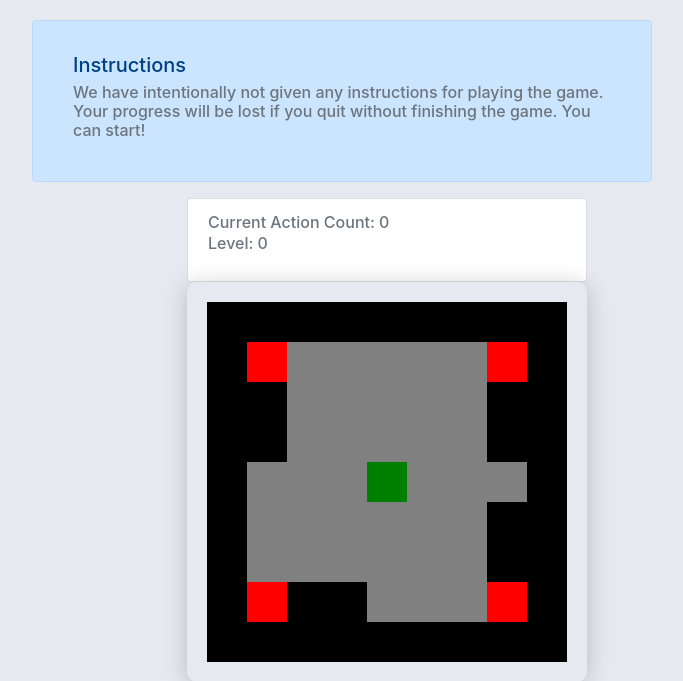
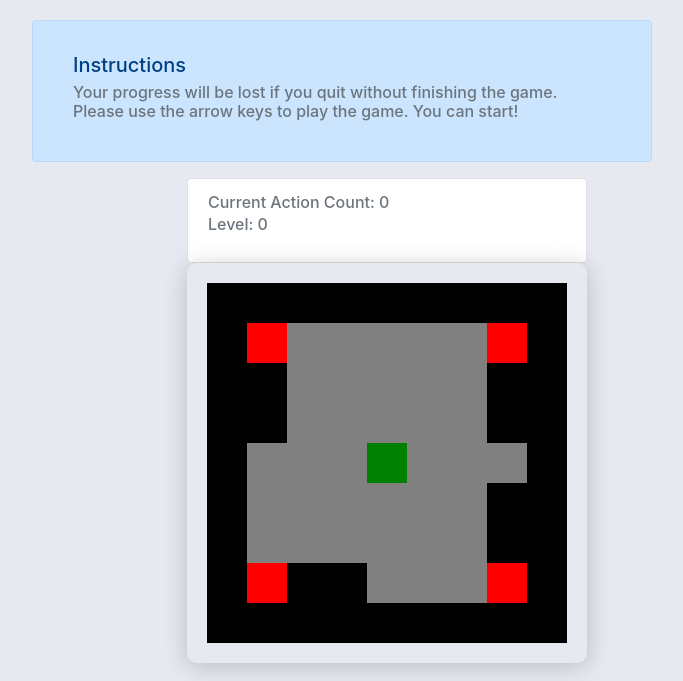
Before and after one commit to Ethical-Intelligence-Lab/prob_self_app_js, a Django app: page /logic/ in a window 1280 px wide. Shown: the top 681 px of the page, without its empty margins (298-981 px from the left). Run offline with Django 3.2, Linux system fonts and the light colour scheme; some libraries are stand-ins or nearby versions.

Commit message:
Finalizing for experiment

```diff
--- a/game/templates/game/logic_game.html
+++ b/game/templates/game/logic_game.html
@@ -20,9 +20,8 @@
     <div class="alert alert-primary" role="alert">
         <div class="card-body">
             <h5 class="card-title">Instructions</h5>
-            <h6 class="card-subtitle mb-2 text-muted">We have intentionally not given any instructions for playing the
-                game. Your progress will be lost if you
-                quit without finishing the game. You can start!</h6>
+            <h6 class="card-subtitle mb-2 text-muted">Your progress will be lost if you
+                quit without finishing the game. Please use the arrow keys to play the game. You can start!</h6>
         </div>
     </div>
 
--- a/game/templates/game/success.html
+++ b/game/templates/game/success.html
@@ -42,7 +42,7 @@
         <i class="crossmark">✓</i>
       </div>
         <h1>Success</h1>
-        <p>We received your submission;<br/> thank you!</p>
+        <p>We received your submission;<br/> thank you! You now need to complete the rest of the form.</p>
         <p>Your Worker ID: {{ worker_id }}<br/>Your Completion Code: {{ completion_code }}</p>
       </div>
     </body>
--- a/static/js/Environment.js
+++ b/static/js/Environment.js
@@ -18,7 +18,7 @@ class Game {
     #num_levels;
 
     constructor(gameType) {
-        this.#num_levels = 5;
+        this.#num_levels = 100;
         this.#gameType = gameType;
         this.#level_count = 0;
         this.#avatarPosition = random_avatar_pos(gameType);
```
Also changed, not shown: 1 other file.
